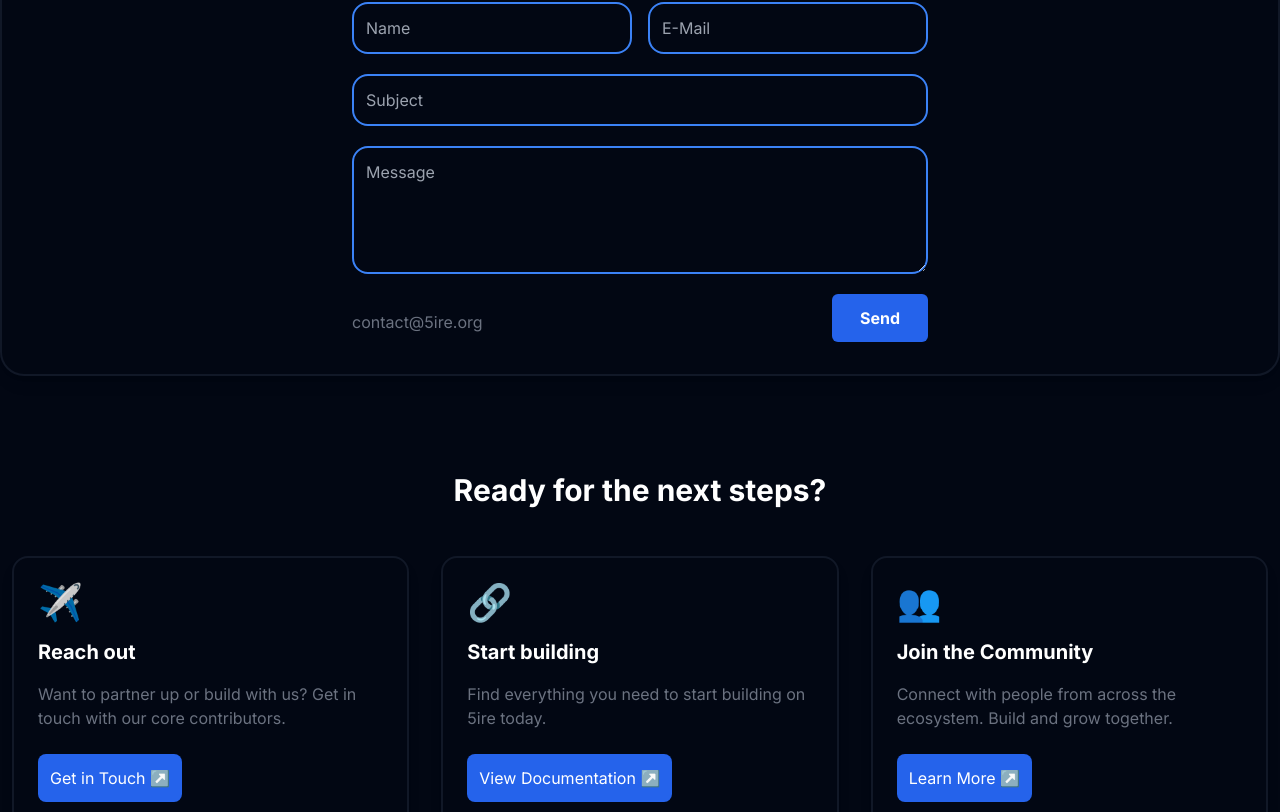
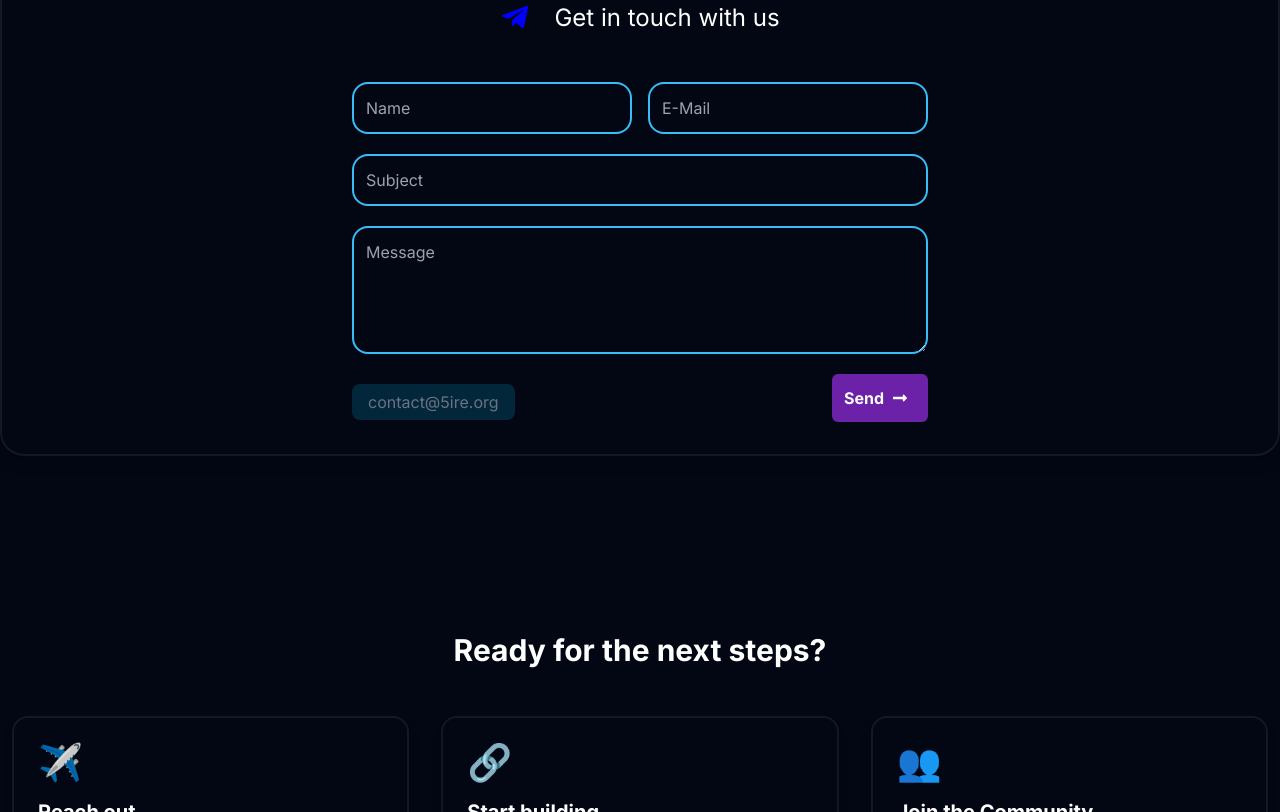
Before and after one commit to Trilogy-3/5IRE, a Next.js app: page /contact in a window 1280 px wide. Shown: the part 328-1140 px from the top of the page. Built offline with nearby package versions, Linux system fonts and the light colour scheme.

Commit message:
color changes

```diff
--- a/src/app/(public)/contact/page.jsx
+++ b/src/app/(public)/contact/page.jsx
@@ -2,7 +2,8 @@
 import { FaTelegramPlane } from 'react-icons/fa'
 import { useState } from 'react'
 import NextSteps from '@/app/components/NextSteps'
-
+import { FaLongArrowAltRight as Right } from 'react-icons/fa'
+import Link from 'next/link'
 export default function Contact() {
   const [formData, setFormData] = useState({
     name: '',
@@ -26,7 +27,7 @@ export default function Contact() {
 
   return (
     <>
-      <div className='min-h-screen flex flex-col items-center gap-12 h-auto justify-center'>
+      <div className='min-h-screen flex flex-col items-center gap-12 h-auto justify-center my-20'>
         <h2 className='text-4xl text-white text-center'>Contact Us</h2>
         <div className='sm:p-8 p-2 rounded-3xl shadow-lg w-full max-w-7xl border-gray-900 border-2'>
           <section className='flex justify-center sm:gap-6 gap-2 mb-6 mt-8'>
@@ -47,7 +48,7 @@ export default function Contact() {
                   placeholder='Name'
                   value={formData.name}
                   onChange={handleChange}
-                  className='w-full p-3 rounded-2xl border-blue-500 border-2 bg-mainBackground'
+                  className='w-full p-3 rounded-2xl border-sky-400 border-2 bg-mainBackground'
                 />
                 <input
                   type='email'
@@ -55,7 +56,7 @@ export default function Contact() {
                   placeholder='E-Mail'
                   value={formData.email}
                   onChange={handleChange}
-                  className='w-full p-3 rounded-2xl border-blue-500 border-2 bg-mainBackground '
+                  className='w-full p-3 rounded-2xl border-sky-400 border-2 bg-mainBackground '
                 />
               </div>
               <input
@@ -64,29 +65,29 @@ export default function Contact() {
                 placeholder='Subject'
                 value={formData.subject}
                 onChange={handleChange}
-                className='w-full p-3 rounded-2xl border-blue-500 border-2 bg-mainBackground'
+                className='w-full p-3 rounded-2xl border-sky-400 border-2 bg-mainBackground'
               />
               <textarea
                 name='message'
                 placeholder='Message'
                 value={formData.message}
                 onChange={handleChange}
-                className='w-full p-3 rounded-2xl border-blue-500 border-2 bg-mainBackground h-32'
+                className='w-full p-3 rounded-2xl border-sky-400 border-2 bg-mainBackground h-32'
               />
               <section className='flex justify-between w-full'>
                 <p className='text-center text-gray-500 mt-4'>
-                  <a
+                  <Link
                     href='mailto:contact@5ire.org'
-                    className='hover:text-blue-400 transition duration-200'
+                    className='hover:bg-blue-400 p-2 bg-boxColor rounded-lg px-4 transition duration-200'
                   >
                     contact@5ire.org
-                  </a>
+                  </Link>
                 </p>
                 <button
                   type='submit'
-                  className='w-24 p-3 bg-blue-600 text-white font-bold rounded-md hover:bg-blue-400 transition duration-200'
+                  className='flex items-center gap-2 w-24 p-3 bg-purple-800 text-white font-bold rounded-md hover:bg-blue-400 transition duration-200'
                 >
-                  Send
+                  Send <Right />
                 </button>
               </section>
             </form>
--- a/src/app/components/NextSteps/index.js
+++ b/src/app/components/NextSteps/index.js
@@ -1,3 +1,5 @@
+import Link from 'next/link'
+
 export default function NextSteps() {
   const steps = [
     {
@@ -37,7 +39,7 @@ export default function NextSteps() {
           {steps.map((item, index) => (
             <div
               key={index}
-              className='bg-mainBackground p-6 rounded-2xl shadow-lg border-2 border-gray-900 hover:bg-blue-900  transition duration-200'
+              className='bg-mainBackground p-6 rounded-2xl shadow-lg border-2 border-gray-900 hover:bg-slate-900 transition duration-200'
             >
               <div className='text-4xl text-blue-400 mb-4'>{item.icon}</div>
               <h3 className='text-xl font-bold text-white mb-4'>
@@ -46,12 +48,12 @@ export default function NextSteps() {
               <p className='text-gray-500 mb-6 lg:max-w-96'>
                 {item.description}
               </p>
-              <a
+              <Link
                 href={item.link}
-                className='inline-block p-3 bg-blue-600 text-white rounded-lg hover:bg-blue-500 transition duration-200'
+                className='inline-block p-3 bg-boxColor text-white rounded-lg hover:bg-blue-400  transition duration-200'
               >
                 {item.buttonText} <span aria-hidden='true'>↗️</span>
-              </a>
+              </Link>
             </div>
           ))}
         </div>
```
